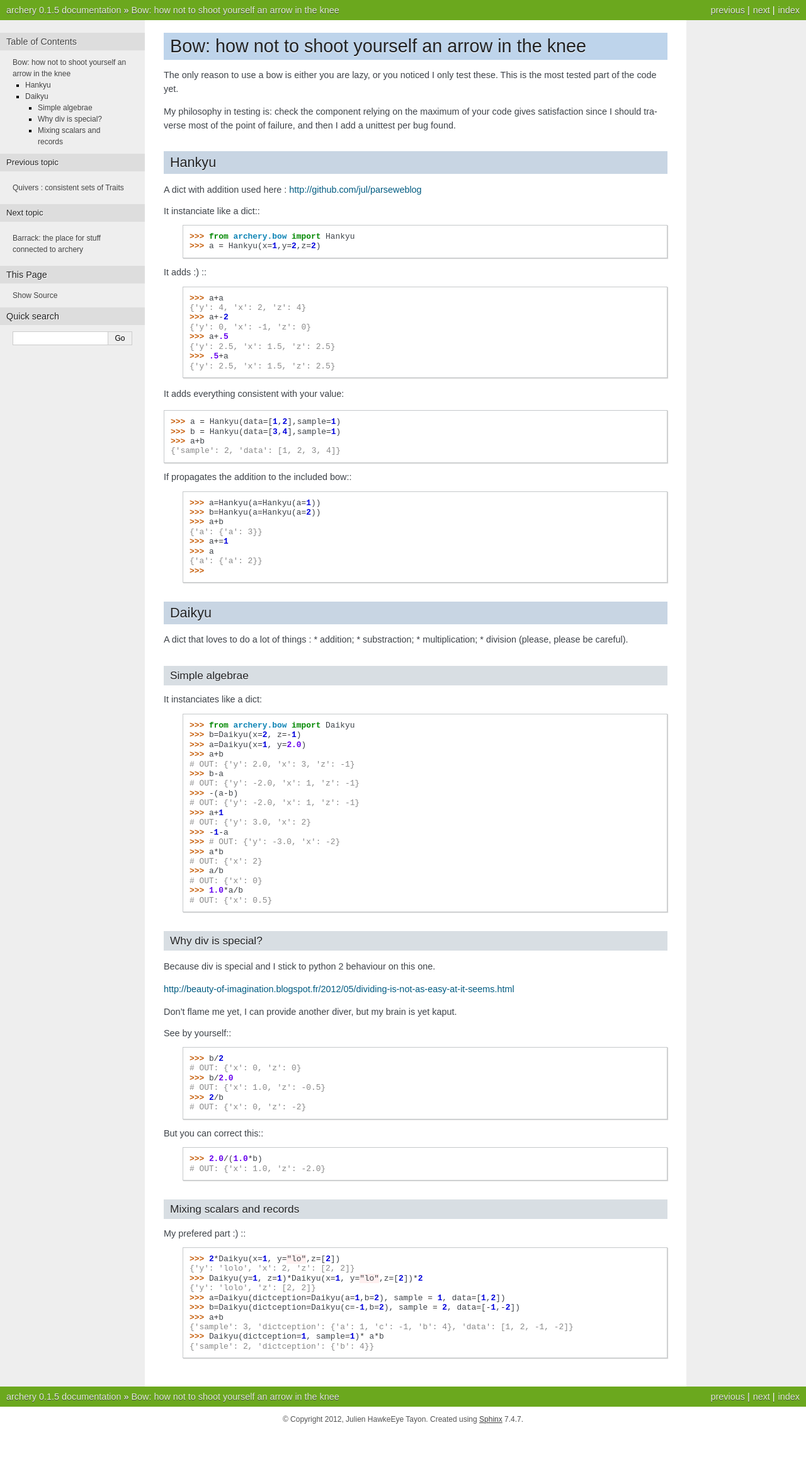
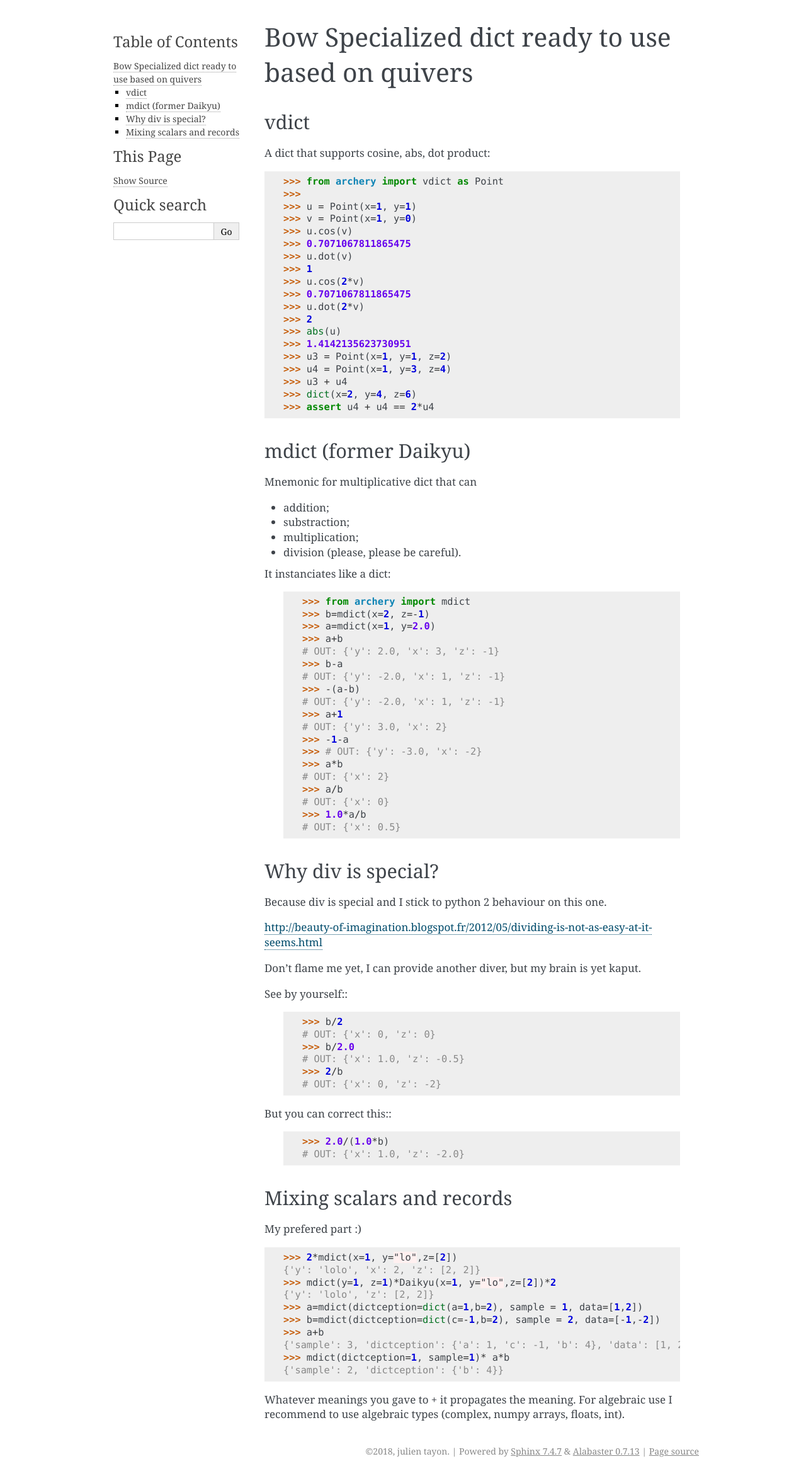
Before and after one commit to jul/archery, a Sphinx documentation site: the page built from docs/source/bow.rst, in a window 1280 px wide. Shown: the whole page at 63% size. Built offline with Sphinx 7.4.7, drawn with Linux system fonts in a browser that asks for light colours; formulas are drawn with MathJax 3; pages that are not in the unit, such as notebooks, are missing from menus; before the commit the page ends 2273 px from its top, so only the background shows below that.

Commit message:
releasing the 0.1.7 (preparing the 1.0.0 with new documentation) normally no API were broken, new API are appearing to prepare the way of depreciation

```diff
--- a/archery/__init__.py
+++ b/archery/__init__.py
@@ -9,5 +9,8 @@ from .bow import Daikyu as mdict, vdict
 from .bow import edict
 from .barrack import paired_row_iter, bowyer
 __version__ = "0.1.7"
+__author__ = "julien tayon"
+__author_email__ = "julien@tayon.net"
 __all__ = [
-    "__version__", "dot", "abs", "cos", "mdict", "paired_row_iter", "edict" ]
+    "__version__", "vdict","sdict", "mdict", "paired_row_iter",
+    "__author__", "__author_email__"]
--- a/docs/source/bow.rst
+++ b/docs/source/bow.rst
@@ -1,67 +1,48 @@
 .. _bow:
 
-Bow: how not to shoot yourself an arrow in the knee
-===================================================
+Bow Specialized dict ready to use based on quivers
+==================================================
 
-The only reason to use a bow is either you are lazy, or you noticed
-I only test these. This is the most tested part of the code yet.
+vdict
+-----
 
-My philosophy in testing is: check the component relying on the maximum
-of your code gives satisfaction since I should traverse most of the point
-of failure, and then I add a unittest per bug found.
+A dict that supports cosine, abs, dot product::
 
-Hankyu
-******
+   >>> from archery import vdict as Point
+   >>>
+   >>> u = Point(x=1, y=1)
+   >>> v = Point(x=1, y=0)
+   >>> u.cos(v)
+   >>> 0.7071067811865475
+   >>> u.dot(v)
+   >>> 1
+   >>> u.cos(2*v)
+   >>> 0.7071067811865475
+   >>> u.dot(2*v)
+   >>> 2
+   >>> abs(u)
+   >>> 1.4142135623730951
+   >>> u3 = Point(x=1, y=1, z=2)
+   >>> u4 = Point(x=1, y=3, z=4)
+   >>> u3 + u4
+   >>> dict(x=2, y=4, z=6)
+   >>> assert u4 + u4 == 2*u4
 
-A dict with addition used here : http://github.com/jul/parseweblog
 
-It instanciate like a dict::
-    >>> from archery.bow import Hankyu
-    >>> a = Hankyu(x=1,y=2,z=2)
+mdict (former Daikyu)
+---------------------
 
-It adds :) ::
-    >>> a+a
-    {'y': 4, 'x': 2, 'z': 4}
-    >>> a+-2
-    {'y': 0, 'x': -1, 'z': 0}
-    >>> a+.5
-    {'y': 2.5, 'x': 1.5, 'z': 2.5}
-    >>> .5+a
-    {'y': 2.5, 'x': 1.5, 'z': 2.5}
+Mnemonic for multiplicative dict that can
 
-It adds everything consistent with your value::
-
-    >>> a = Hankyu(data=[1,2],sample=1)
-    >>> b = Hankyu(data=[3,4],sample=1)
-    >>> a+b
-    {'sample': 2, 'data': [1, 2, 3, 4]}
-
-If propagates the addition to the included bow::
-    >>> a=Hankyu(a=Hankyu(a=1))
-    >>> b=Hankyu(a=Hankyu(a=2))
-    >>> a+b
-    {'a': {'a': 3}}
-    >>> a+=1
-    >>> a
-    {'a': {'a': 2}}
-    >>>
-
-Daikyu
-******
-
-A dict that loves to do a lot of things :
 * addition;
 * substraction;
 * multiplication;
 * division (please, please be careful).
 
-Simple algebrae
----------------
-
 It instanciates like a dict:
-    >>> from archery.bow import Daikyu
-    >>> b=Daikyu(x=2, z=-1)
-    >>> a=Daikyu(x=1, y=2.0)
+    >>> from archery import mdict
+    >>> b=mdict(x=2, z=-1)
+    >>> a=mdict(x=1, y=2.0)
     >>> a+b
     # OUT: {'y': 2.0, 'x': 3, 'z': -1}
     >>> b-a
@@ -105,13 +86,18 @@ Mixing scalars and records
 --------------------------
 
 My prefered part :) ::
-    >>> 2*Daikyu(x=1, y="lo",z=[2])
+
+    >>> 2*mdict(x=1, y="lo",z=[2])
     {'y': 'lolo', 'x': 2, 'z': [2, 2]}
-    >>> Daikyu(y=1, z=1)*Daikyu(x=1, y="lo",z=[2])*2
+    >>> mdict(y=1, z=1)*Daikyu(x=1, y="lo",z=[2])*2
     {'y': 'lolo', 'z': [2, 2]}
-    >>> a=Daikyu(dictception=Daikyu(a=1,b=2), sample = 1, data=[1,2])
-    >>> b=Daikyu(dictception=Daikyu(c=-1,b=2), sample = 2, data=[-1,-2])
+    >>> a=mdict(dictception=dict(a=1,b=2), sample = 1, data=[1,2])
+    >>> b=mdict(dictception=dict(c=-1,b=2), sample = 2, data=[-1,-2])
     >>> a+b
     {'sample': 3, 'dictception': {'a': 1, 'c': -1, 'b': 4}, 'data': [1, 2, -1, -2]}
-    >>> Daikyu(dictception=1, sample=1)* a*b
+    >>> mdict(dictception=1, sample=1)* a*b
     {'sample': 2, 'dictception': {'b': 4}}
+
+Whatever meanings you gave to + it propagates the meaning.
+For algebraic use I recommend to use algebraic types (complex, numpy arrays,
+floats, int).
--- a/docs/source/conf.py
+++ b/docs/source/conf.py
@@ -1,4 +1,5 @@
 # -*- coding: utf-8 -*-
+
 #
 # archery documentation build configuration file, created by
 # sphinx-quickstart on Wed May 16 19:22:05 2012.
@@ -12,11 +13,12 @@
 # serve to show the default.
 
 import sys, os
-
 # If extensions (or modules to document with autodoc) are in another directory,
 # add these directories to sys.path here. If the directory is relative to the
 # documentation root, use os.path.abspath to make it absolute, like shown here.
-#sys.path.insert(0, os.path.abspath('.'))
+sys.path.insert(0, os.path.abspath('..'))
+import archery
+import datetime
 
 # -- General configuration -----------------------------------------------------
 
@@ -25,7 +27,7 @@ import sys, os
 
 # Add any Sphinx extension module names here, as strings. They can be extensions
 # coming with Sphinx (named 'sphinx.ext.*') or your custom ones.
-extensions = ['sphinx.ext.autodoc', 'sphinx.ext.intersphinx', 'sphinx.ext.todo', 'sphinx.ext.pngmath']
+extensions = ['sphinx.ext.autodoc', 'sphinx.ext.intersphinx', 'sphinx.ext.todo', 'sphinx.ext.imgmath']
 
 # Add any paths that contain templates here, relative to this directory.
 templates_path = ['_templates']
@@ -40,17 +42,20 @@ source_suffix = '.rst'
 master_doc = 'index'
 
 # General information about the project.
+author = archery.__author__
 project = u'archery'
-copyright = u'2012, Julien HawkeEye Tayon'
+this_year = datetime.date.today().year
+copyright = '%s, %s' % (this_year, author)
+
 
 # The version info for the project you're documenting, acts as replacement for
 # |version| and |release|, also used in various other places throughout the
 # built documents.
 #
 # The short X.Y version.
-version = '0.1.5'
+version = archery.__version__
 # The full version, including alpha/beta/rc tags.
-release = '0.1.5'
+release = '0.1.7'
 
 # The language for content autogenerated by Sphinx. Refer to documentation
 # for a list of supported languages.
@@ -90,7 +95,7 @@ exclude_patterns = []
 
 # The theme to use for HTML and HTML Help pages.  See the documentation for
 # a list of builtin themes.
-html_theme = 'nature'
+html_theme = 'alabaster'
 pygments_style = 'colorful'
 
 # Theme options are theme-specific and customize the look and feel of a theme
--- a/docs/source/roadmap.rst
+++ b/docs/source/roadmap.rst
@@ -3,6 +3,8 @@ Changelog and roadmap
 
 Changelog
 *********
+
+
 
 0.1.6
     Tested py3.2 on my freeBSD, it works for me ©
```
Also changed, not shown: README.txt (+2 -8 lines), docs/source/barrack.rst (+0 -12 lines), docs/source/index.rst (+12 -3 lines), docs/source/quiver.rst (+51 -14 lines), setup.py (+6 -3 lines), 1 other file.
